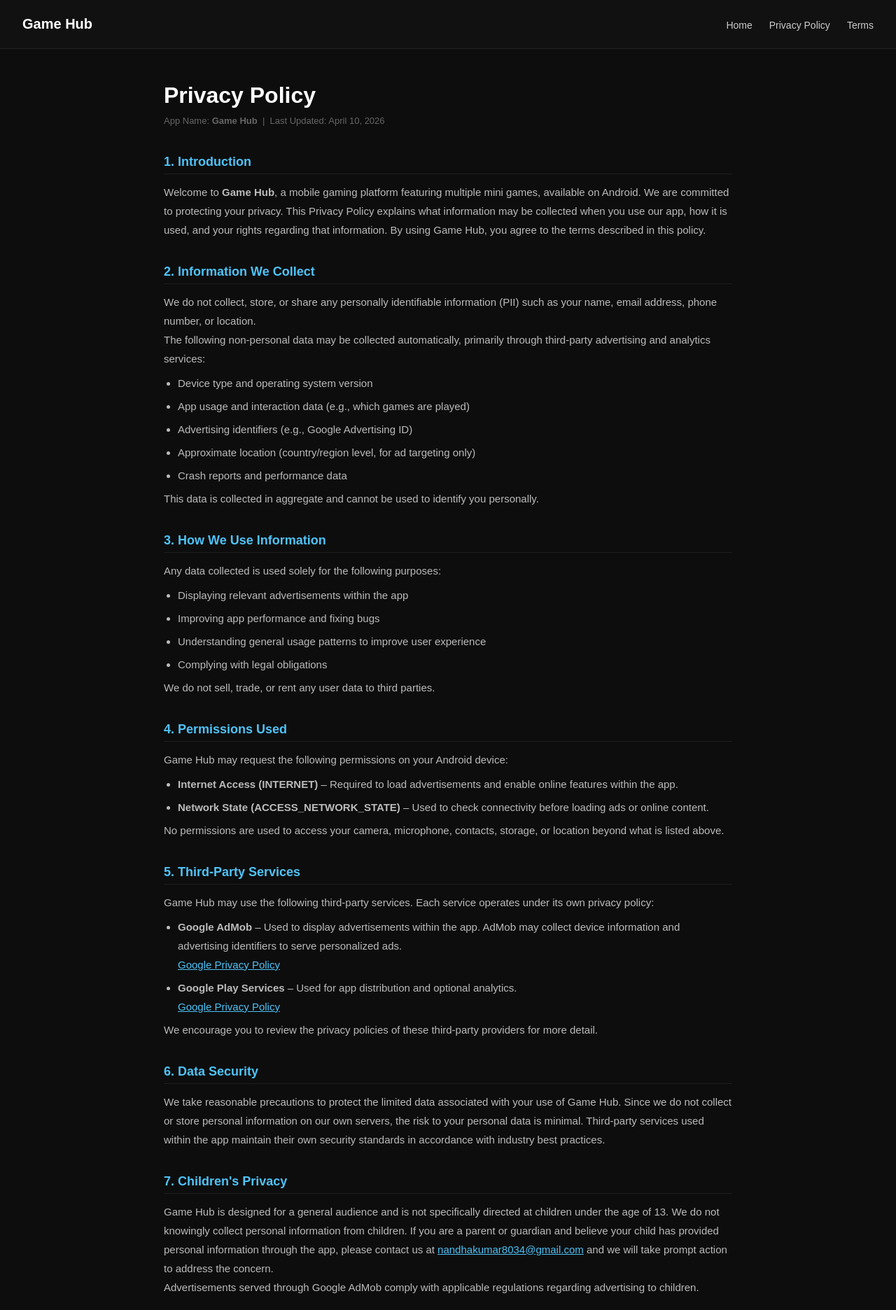
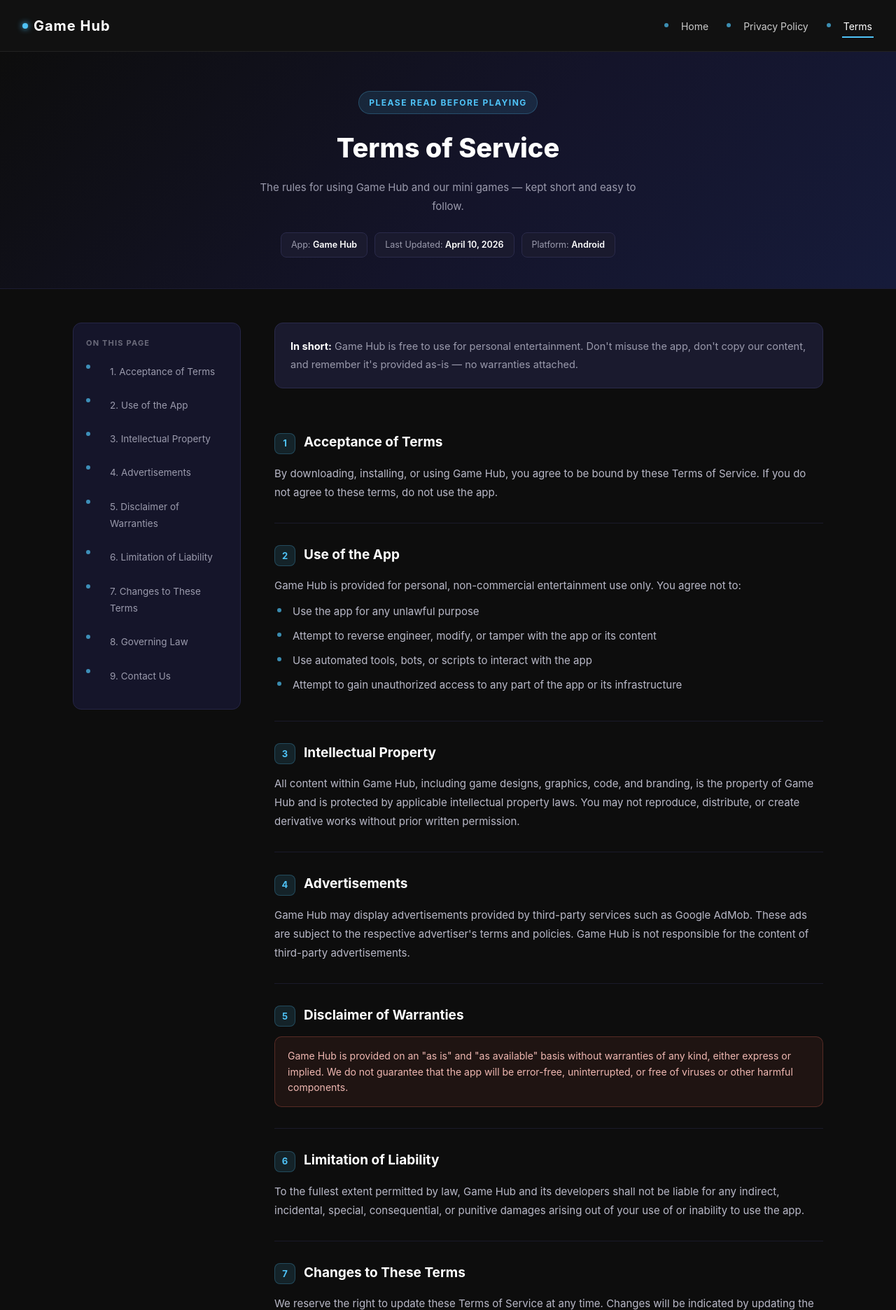
Before and after one commit to NarasimhaReddy7281/Game-Hub-Site, a plain HTML site: page privacy-policy.html in a window 1280 px wide. Shown: the top 1872 px of the page at 70% size. Drawn offline with Linux system fonts and the light colour scheme.

Commit message:
Update privacy policy and terms of service pages

```diff
--- a/privacy-policy.html
+++ b/privacy-policy.html
@@ -3,151 +3,318 @@
 <head>
 <meta charset="UTF-8" />
 <meta name="viewport" content="width=device-width, initial-scale=1.0"/>
-  <title>Game Hub – Privacy Policy</title>
+<title>Game Hub – Terms of Service</title>
 <style>
   *, *::before, *::after { box-sizing: border-box; margin: 0; padding: 0; }
-    body { font-family: Arial, sans-serif; background: #0d0d0d; color: #ddd; }
+
+  :root {
+    --bg: #0d0d0d;
+    --bg-alt: #111;
+    --panel: #15152a;
+    --panel-border: #262646;
+    --card: #1a1a2e;
+    --card-border: #2a2a4a;
+    --text: #e6e6e6;
+    --text-dim: #9a9aac;
+    --text-faint: #6a6a7a;
+    --accent: #4fc3f7;
+    --accent-soft: rgba(79, 195, 247, 0.12);
+  }
+
+  html { scroll-behavior: smooth; }
+
+  body {
+    font-family: -apple-system, BlinkMacSystemFont, "Segoe UI", Arial, sans-serif;
+    background: var(--bg);
+    color: var(--text-dim);
+    line-height: 1.6;
+  }
+
+  a { color: var(--accent); }
+
+  /* NAV — matches index.html */
   nav {
-      position: sticky; top: 0; z-index: 100;
-      background: #111; border-bottom: 1px solid #222;
+    position: sticky; top: 0; z-index: 200;
+    background: var(--bg-alt); border-bottom: 1px solid #222;
     display: flex; align-items: center; justify-content: space-between;
     padding: 14px 32px;
   }
-    nav .logo { color: #fff; font-size: 20px; font-weight: bold; }
+  nav .logo { color: #fff; font-size: 20px; font-weight: bold; letter-spacing: 1px; display: flex; align-items: center; gap: 8px; }
+  nav .logo .dot { width: 8px; height: 8px; border-radius: 50%; background: var(--accent); display: inline-block; box-shadow: 0 0 8px var(--accent); }
   nav ul { list-style: none; display: flex; gap: 24px; }
-    nav ul li a { color: #ccc; text-decoration: none; font-size: 14px; }
+  nav ul li a { color: #ccc; text-decoration: none; font-size: 14px; padding: 6px 2px; border-bottom: 2px solid transparent; transition: color 0.2s, border-color 0.2s; }
   nav ul li a:hover { color: #fff; }
-    .content { max-width: 860px; margin: 48px auto; padding: 0 24px 64px; }
-    h1 { font-size: 32px; color: #fff; margin-bottom: 6px; }
-    .meta { color: #666; font-size: 13px; margin-bottom: 36px; }
-    h2 { font-size: 18px; color: #4fc3f7; margin-top: 36px; margin-bottom: 12px; border-bottom: 1px solid #1e1e1e; padding-bottom: 6px; }
-    p, li { font-size: 15px; line-height: 1.8; color: #bbb; }
-    ul { padding-left: 20px; margin-top: 8px; }
-    li { margin-bottom: 6px; }
-    a { color: #4fc3f7; }
+  nav ul li a.active { color: #fff; border-color: var(--accent); }
+
+  /* PAGE HEADER */
+  .page-header {
+    background: linear-gradient(135deg, #0d0d0d 0%, #14142a 55%, #161b3a 100%);
+    padding: 56px 24px 44px;
+    text-align: center;
+    border-bottom: 1px solid #1c1c33;
+  }
+  .page-header .eyebrow {
+    display: inline-flex; align-items: center; gap: 8px;
+    color: var(--accent); font-size: 12px; font-weight: 700;
+    letter-spacing: 1.5px; text-transform: uppercase;
+    background: var(--accent-soft); border: 1px solid rgba(79,195,247,0.25);
+    padding: 6px 14px; border-radius: 999px; margin-bottom: 18px;
+  }
+  .page-header h1 { color: #fff; font-size: 38px; font-weight: 800; margin-bottom: 12px; }
+  .page-header p.lede { color: var(--text-dim); max-width: 560px; margin: 0 auto; font-size: 15px; }
+  .meta-row {
+    display: flex; flex-wrap: wrap; justify-content: center; gap: 10px;
+    margin-top: 24px;
+  }
+  .meta-chip {
+    background: var(--card); border: 1px solid var(--card-border);
+    color: var(--text-dim); font-size: 12.5px; padding: 7px 14px; border-radius: 8px;
+  }
+  .meta-chip strong { color: #fff; font-weight: 600; }
+
+  /* LAYOUT */
+  .layout {
+    max-width: 1120px; margin: 0 auto;
+    padding: 48px 24px 80px;
+    display: grid;
+    grid-template-columns: 240px minmax(0, 1fr);
+    gap: 48px;
+    align-items: start;
+  }
+
+  /* TOC SIDEBAR */
+  .toc {
+    position: sticky; top: 84px;
+    background: var(--panel); border: 1px solid var(--panel-border);
+    border-radius: 12px; padding: 20px 18px;
+  }
+  .toc h3 {
+    color: var(--text-faint); font-size: 11px; letter-spacing: 1.2px;
+    text-transform: uppercase; margin-bottom: 12px; font-weight: 700;
+  }
+  .toc ol { list-style: none; display: flex; flex-direction: column; gap: 2px; }
+  .toc a {
+    display: block; color: var(--text-dim); text-decoration: none; font-size: 13.5px;
+    padding: 7px 10px; border-radius: 7px; border-left: 2px solid transparent;
+    transition: background 0.15s, color 0.15s, border-color 0.15s;
+  }
+  .toc a:hover { background: rgba(255,255,255,0.04); color: #fff; }
+  .toc a.active { color: var(--accent); border-left-color: var(--accent); background: var(--accent-soft); }
+
+  /* CONTENT CARD SECTIONS */
+  .doc-intro {
+    background: var(--card); border: 1px solid var(--card-border); border-radius: 12px;
+    padding: 20px 22px; margin-bottom: 32px; font-size: 14.5px; color: var(--text-dim);
+  }
+  .doc-intro strong { color: #fff; }
+
+  section.policy-section {
+    padding: 30px 0;
+    border-bottom: 1px solid #1a1a2a;
+    scroll-margin-top: 90px;
+  }
+  section.policy-section:last-of-type { border-bottom: none; }
+
+  .section-head { display: flex; align-items: baseline; gap: 12px; margin-bottom: 14px; }
+  .section-num {
+    flex-shrink: 0; color: var(--accent); font-size: 13px; font-weight: 700;
+    background: var(--accent-soft); border: 1px solid rgba(79,195,247,0.25);
+    width: 30px; height: 30px; border-radius: 8px;
+    display: flex; align-items: center; justify-content: center;
+  }
+  h2 { font-size: 19px; color: #fff; font-weight: 700; }
+
+  p, li { font-size: 15px; line-height: 1.8; color: #b9b9c8; }
+  p + p { margin-top: 12px; }
+  ul { padding-left: 4px; margin-top: 10px; list-style: none; }
+  li { margin-bottom: 8px; padding-left: 22px; position: relative; }
+  li::before {
+    content: ""; position: absolute; left: 0; top: 9px;
+    width: 6px; height: 6px; border-radius: 50%; background: var(--accent); opacity: 0.7;
+  }
+
+  .highlight-box {
+    background: var(--accent-soft); border: 1px solid rgba(79,195,247,0.25);
+    border-radius: 10px; padding: 16px 18px; margin-top: 14px; font-size: 14px; color: #cfe9f7;
+  }
+  .warn-box {
+    background: rgba(255, 111, 97, 0.08); border: 1px solid rgba(255, 111, 97, 0.25);
+    border-radius: 10px; padding: 16px 18px; margin-top: 14px; font-size: 14px; color: #f0b8b2;
+  }
+
+  .contact-card {
+    background: var(--card); border: 1px solid var(--card-border); border-radius: 12px;
+    padding: 24px; text-align: center; margin-top: 8px;
+  }
+  .contact-card a.email-btn {
+    display: inline-block; margin-top: 10px; background: var(--accent); color: #001018;
+    font-weight: 700; font-size: 14px; text-decoration: none; padding: 11px 22px; border-radius: 8px;
+  }
+
+  /* BACK TO TOP */
+  .back-to-top {
+    position: fixed; bottom: 28px; right: 28px;
+    background: var(--card); border: 1px solid var(--card-border); color: var(--accent);
+    width: 42px; height: 42px; border-radius: 50%;
+    display: flex; align-items: center; justify-content: center;
+    text-decoration: none; font-size: 16px; opacity: 0; pointer-events: none;
+    transition: opacity 0.2s, transform 0.2s; z-index: 150;
+  }
+  .back-to-top.show { opacity: 1; pointer-events: auto; }
+  .back-to-top:hover { transform: translateY(-3px); }
+
+  /* FOOTER — matches index.html */
   footer {
     background: #0a0a0a; border-top: 1px solid #1e1e1e;
-      color: #666; text-align: center; padding: 28px 20px; font-size: 13px;
+    color: #666; text-align: center; padding: 32px 20px; font-size: 13px;
   }
   footer a { color: #888; text-decoration: none; margin: 0 10px; }
   footer a:hover { color: #fff; }
-    footer .footer-links { margin-bottom: 10px; }
+  footer .footer-links { margin-bottom: 12px; }
+
+  @media (max-width: 860px) {
+    .layout { grid-template-columns: 1fr; }
+    .toc { position: static; margin-bottom: 8px; }
+    .toc ol { flex-direction: row; flex-wrap: wrap; }
+    .toc a { border-left: none; border-bottom: 2px solid transparent; }
+    .toc a.active { border-left-color: transparent; border-bottom-color: var(--accent); }
+  }
+  @media (max-width: 600px) {
+    nav { padding: 12px 16px; }
+    nav ul { gap: 14px; }
+    .page-header h1 { font-size: 28px; }
+    .layout { padding: 36px 16px 60px; }
+  }
 </style>
 </head>
 <body>
 
 <nav>
-    <div class="logo">Game Hub</div>
+  <div class="logo"><span class="dot"></span>Game Hub</div>
   <ul>
     <li><a href="index.html">Home</a></li>
     <li><a href="privacy-policy.html">Privacy Policy</a></li>
-      <li><a href="terms.html">Terms</a></li>
+    <li><a href="terms.html" class="active">Terms</a></li>
   </ul>
 </nav>
 
-  <div class="content">
-    <h1>Privacy Policy</h1>
-    <p class="meta">App Name: <strong>Game Hub</strong> &nbsp;|&nbsp; Last Updated: April 10, 2026</p>
+<header class="page-header">
+  <div class="eyebrow">Please read before playing</div>
+  <h1>Terms of Service</h1>
+  <p class="lede">The rules for using Game Hub and our mini games — kept short and easy to follow.</p>
+  <div class="meta-row">
+    <span class="meta-chip">App: <strong>Game Hub</strong></span>
+    <span class="meta-chip">Last Updated: <strong>April 10, 2026</strong></span>
+    <span class="meta-chip">Platform: <strong>Android</strong></span>
+  </div>
+</header>
 
-    <h2>1. Introduction</h2>
-    <p>Welcome to <strong>Game Hub</strong>, a mobile gaming platform featuring multiple mini games, available on Android. We are committed to protecting your privacy. This Privacy Policy explains what information may be collected when you use our app, how it is used, and your rights regarding that information. By using Game Hub, you agree to the terms described in this policy.</p>
+<div class="layout">
 
-    <h2>2. Information We Collect</h2>
-    <p>We do not collect, store, or share any personally identifiable information (PII) such as your name, email address, phone number, or location.</p>
-    <p>The following non-personal data may be collected automatically, primarily through third-party advertising and analytics services:</p>
+  <aside class="toc">
+    <h3>On this page</h3>
+    <ol>
+      <li><a href="#acceptance">1. Acceptance of Terms</a></li>
+      <li><a href="#use-of-app">2. Use of the App</a></li>
+      <li><a href="#ip">3. Intellectual Property</a></li>
+      <li><a href="#ads">4. Advertisements</a></li>
+      <li><a href="#warranties">5. Disclaimer of Warranties</a></li>
+      <li><a href="#liability">6. Limitation of Liability</a></li>
+      <li><a href="#changes">7. Changes to These Terms</a></li>
+      <li><a href="#law">8. Governing Law</a></li>
+      <li><a href="#contact">9. Contact Us</a></li>
+    </ol>
+  </aside>
+
+  <main>
+    <p class="doc-intro"><strong>In short:</strong> Game Hub is free to use for personal entertainment. Don't misuse the app, don't copy our content, and remember it's provided as-is — no warranties attached.</p>
+
+    <section class="policy-section" id="acceptance">
+      <div class="section-head"><span class="section-num">1</span><h2>Acceptance of Terms</h2></div>
+      <p>By downloading, installing, or using Game Hub, you agree to be bound by these Terms of Service. If you do not agree to these terms, do not use the app.</p>
+    </section>
+
+    <section class="policy-section" id="use-of-app">
+      <div class="section-head"><span class="section-num">2</span><h2>Use of the App</h2></div>
+      <p>Game Hub is provided for personal, non-commercial entertainment use only. You agree not to:</p>
       <ul>
-      <li>Device type and operating system version</li>
-      <li>App usage and interaction data (e.g., which games are played)</li>
-      <li>Advertising identifiers (e.g., Google Advertising ID)</li>
-      <li>Approximate location (country/region level, for ad targeting only)</li>
-      <li>Crash reports and performance data</li>
+        <li>Use the app for any unlawful purpose</li>
+        <li>Attempt to reverse engineer, modify, or tamper with the app or its content</li>
+        <li>Use automated tools, bots, or scripts to interact with the app</li>
+        <li>Attempt to gain unauthorized access to any part of the app or its infrastructure</li>
       </ul>
-    <p>This data is collected in aggregate and cannot be used to identify you personally.</p>
+    </section>
 
-    <h2>3. How We Use Information</h2>
-    <p>Any data collected is used solely for the following purposes:</p>
-    <ul>
-      <li>Displaying relevant advertisements within the app</li>
-      <li>Improving app performance and fixing bugs</li>
-      <li>Understanding general usage patterns to improve user experience</li>
-      <li>Complying with legal obligations</li>
-    </ul>
-    <p>We do not sell, trade, or rent any user data to third parties.</p>
+    <section class="policy-section" id="ip">
+      <div class="section-head"><span class="section-num">3</span><h2>Intellectual Property</h2></div>
+      <p>All content within Game Hub, including game designs, graphics, code, and branding, is the property of Game Hub and is protected by applicable intellectual property laws. You may not reproduce, distribute, or create derivative works without prior written permission.</p>
+    </section>
 
-    <h2>4. Permissions Used</h2>
-    <p>Game Hub may request the following permissions on your Android device:</p>
-    <ul>
-      <li><strong>Internet Access (INTERNET)</strong> – Required to load advertisements and enable online features within the app.</li>
-      <li><strong>Network State (ACCESS_NETWORK_STATE)</strong> – Used to check connectivity before loading ads or online content.</li>
-    </ul>
-    <p>No permissions are used to access your camera, microphone, contacts, storage, or location beyond what is listed above.</p>
+    <section class="policy-section" id="ads">
+      <div class="section-head"><span class="section-num">4</span><h2>Advertisements</h2></div>
+      <p>Game Hub may display advertisements provided by third-party services such as Google AdMob. These ads are subject to the respective advertiser's terms and policies. Game Hub is not responsible for the content of third-party advertisements.</p>
+    </section>
 
-    <h2>5. Third-Party Services</h2>
-    <p>Game Hub may use the following third-party services. Each service operates under its own privacy policy:</p>
-    <ul>
-      <li><strong>Google AdMob</strong> – Used to display advertisements within the app. AdMob may collect device information and advertising identifiers to serve personalized ads.<br/><a href="https://policies.google.com/privacy" target="_blank">Google Privacy Policy</a></li>
-      <li><strong>Google Play Services</strong> – Used for app distribution and optional analytics.<br/><a href="https://policies.google.com/privacy" target="_blank">Google Privacy Policy</a></li>
-    </ul>
-    <p>We encourage you to review the privacy policies of these third-party providers for more detail.</p>
+    <section class="policy-section" id="warranties">
+      <div class="section-head"><span class="section-num">5</span><h2>Disclaimer of Warranties</h2></div>
+      <div class="warn-box">Game Hub is provided on an "as is" and "as available" basis without warranties of any kind, either express or implied. We do not guarantee that the app will be error-free, uninterrupted, or free of viruses or other harmful components.</div>
+    </section>
 
-    <h2>6. Data Security</h2>
-    <p>We take reasonable precautions to protect the limited data associated with your use of Game Hub. Since we do not collect or store personal information on our own servers, the risk to your personal data is minimal. Third-party services used within the app maintain their own security standards in accordance with industry best practices.</p>
+    <section class="policy-section" id="liability">
+      <div class="section-head"><span class="section-num">6</span><h2>Limitation of Liability</h2></div>
+      <p>To the fullest extent permitted by law, Game Hub and its developers shall not be liable for any indirect, incidental, special, consequential, or punitive damages arising out of your use of or inability to use the app.</p>
+    </section>
 
-    <h2>7. Children's Privacy</h2>
-    <p>Game Hub is designed for a general audience and is not specifically directed at children under the age of 13. We do not knowingly collect personal information from children. If you are a parent or guardian and believe your child has provided personal information through the app, please contact us at <a href="mailto:nandhakumar8034@gmail.com">nandhakumar8034@gmail.com</a> and we will take prompt action to address the concern.</p>
-    <p>Advertisements served through Google AdMob comply with applicable regulations regarding advertising to children.</p>
+    <section class="policy-section" id="changes">
+      <div class="section-head"><span class="section-num">7</span><h2>Changes to These Terms</h2></div>
+      <p>We reserve the right to update these Terms of Service at any time. Changes will be indicated by updating the "Last Updated" date above. Continued use of the app after any changes constitutes acceptance of the updated terms.</p>
+    </section>
 
-    <h2>8. Changes to This Policy</h2>
-    <p>We may update this Privacy Policy from time to time. Any changes will be reflected by updating the "Last Updated" date at the top of this page. We encourage you to review this policy periodically. Continued use of Game Hub after any changes constitutes your acceptance of the updated policy.</p>
+    <section class="policy-section" id="law">
+      <div class="section-head"><span class="section-num">8</span><h2>Governing Law</h2></div>
+      <p>These Terms of Service shall be governed by and construed in accordance with applicable local laws. Any disputes arising from these terms shall be resolved in the appropriate jurisdiction.</p>
+    </section>
 
-    <h2>9. Contact Us</h2>
-    <p>If you have any questions, concerns, or requests regarding this Privacy Policy, please contact us at:</p>
-    <p><strong>Email:</strong> <a href="mailto:nandhakumar8034@gmail.com">nandhakumar8034@gmail.com</a></p>
+    <section class="policy-section" id="contact" style="border-bottom:none;">
+      <div class="section-head"><span class="section-num">9</span><h2>Contact Us</h2></div>
+      <div class="contact-card">
+        <p>For questions about these Terms of Service, contact us at:</p>
+        <a class="email-btn" href="mailto:nandhakumar8034@gmail.com">nandhakumar8034@gmail.com</a>
+      </div>
+    </section>
+  </main>
 </div>
 
-  <!-- DEVELOPER INFORMATION -->
-<section style="background:#000000; border-left: 3px solid rgb(131, 36, 36) ; border-radius:12px; padding:28px 24px; margin:32px auto; max-width:800px;">
-  <h2 style="color:#4fc3f7; font-size:20px; margin-bottom:16px;">Developer Information</h2>
-  <p style="color:#ccc; font-size:15px; line-height:1.8; margin-bottom:12px;">
-    Game Hub is developed and maintained by an independent developer. Below are the contact and identification details for the developer responsible for this application.
-  </p>
-  <table style="width:100%; border-collapse:collapse; color:#ccc; font-size:14px;">
-    <tr style="border-bottom:1px solid #2a2a4a;">
-      <td style="padding:10px 0; color:#888; width:40%;">Developer Name</td>
-      <td style="padding:10px 0;"> Manav Rachna Students</td>
-    </tr>
-    <tr style="border-bottom:1px solid #2a2a4a;">
-      <td style="padding:10px 0; color:#888;"> nandhakumar8034@gmail.com</td>
-      <td style="padding:10px 0;"><a href="nandhakumar8034@gmail.com" style="color:#4fc3f7;">nandhakumar8034@gmail.com</a></td>
-    </tr>
-    <tr style="border-bottom:1px solid #2a2a4a;">
-      <td style="padding:10px 0; color:#888;">Website</td>
-      <td style="padding:10px 0;"><a href="https://store.indusappstore.com" style="color:#4fc3f7;" target="_blank">Game Byte on Indus Appstore</a></td>
-    </tr>
-    <tr style="border-bottom:1px solid #2a2a4a;">
-      <td style="padding:10px 0; color:#888;">App Name</td>
-      <td style="padding:10px 0;">Game Byte</td>
-    </tr>
-    <tr style="border-bottom:1px solid #2a2a4a;">
-      <td style="padding:10px 0; color:#888;">Platform</td>
-      <td style="padding:10px 0;">Android</td>
-    </tr>
-  </table>
-  <p style="color:#888; font-size:13px; margin-top:16px;">
-    For any questions, concerns, or data-related requests, please contact the developer directly using the email above.
-  </p>
-</section>
+<a href="#top" class="back-to-top" id="backToTop" aria-label="Back to top">↑</a>
 
 <footer>
   <div class="footer-links">
     <a href="privacy-policy.html">Privacy Policy</a>
     <a href="terms.html">Terms of Service</a>
-      <a href="nandhakumar8034@gmail.com">Contact</a>
+    <a href="mailto:nandhakumar8034@gmail.com">Contact</a>
   </div>
   <p>&copy; 2026 Game Hub. All rights reserved.</p>
 </footer>
 
+<script>
+  const sections = document.querySelectorAll('section[id]');
+  const tocLinks = document.querySelectorAll('.toc a');
+  const backToTop = document.getElementById('backToTop');
 
+  function onScroll() {
+    let current = '';
+    sections.forEach(sec => {
+      const top = sec.getBoundingClientRect().top;
+      if (top < 140) current = sec.id;
+    });
+    tocLinks.forEach(link => {
+      link.classList.toggle('active', link.getAttribute('href') === '#' + current);
+    });
+    backToTop.classList.toggle('show', window.scrollY > 400);
+  }
+  document.addEventListener('scroll', onScroll, { passive: true });
+  onScroll();
+</script>
 
 </body>
 </html>
```
Lines whose indentation alone changed are shown as unchanged.
